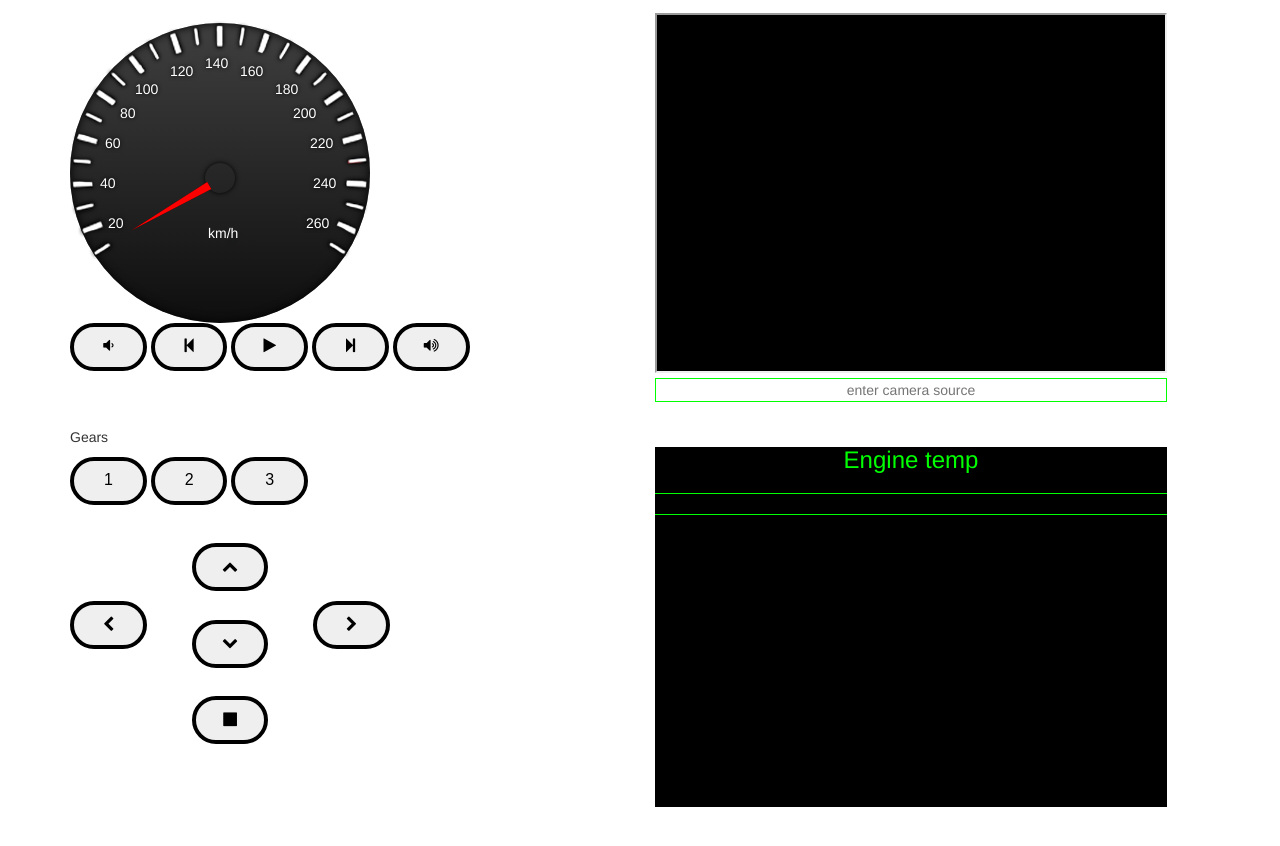
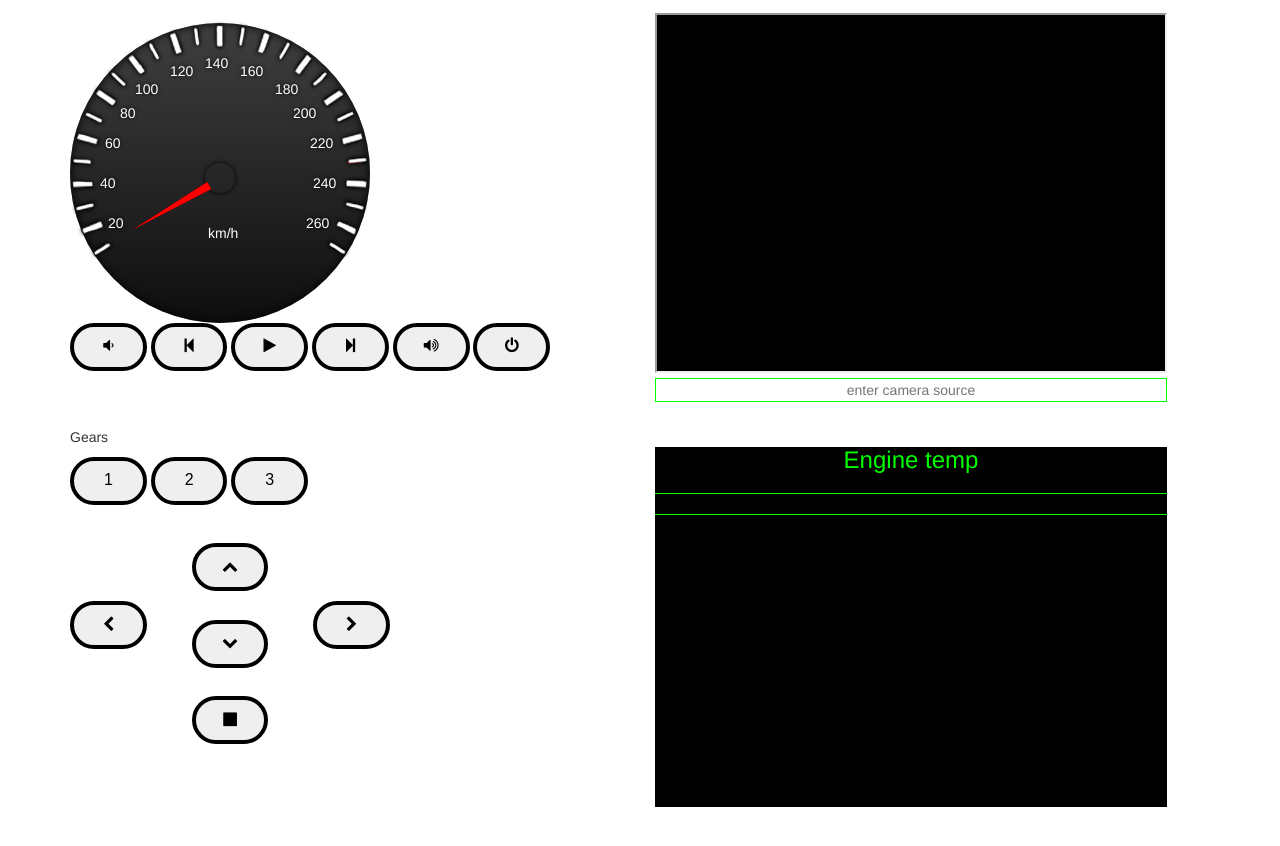
Before and after one commit to denvereezy/PiBot, a website: page public/index.html in a window 1280 px wide. Drawn offline with nearby package versions, Linux system fonts and the light colour scheme; no server answers.

Commit message:
power button

```diff
--- a/public/index.html
+++ b/public/index.html
@@ -52,6 +52,7 @@
                 <button id="play" class="play" type="button" name="button"></button>
                 <button id="skip" type="button" name="button"><i class="fa fa-step-forward" aria-hidden="true"></i></button>
                 <button id="volume_up" type="button" name="button"><i class="fa fa-volume-up" aria-hidden="true"></i></button>
+                <button id="power" type="button" name="button"><i class="fa fa-power-off" aria-hidden="true"></i></button>
             </div>
             <div class="col-md-6 portfolio-item">
                 <iframe id="camera" class="camera"></iframe>
```
